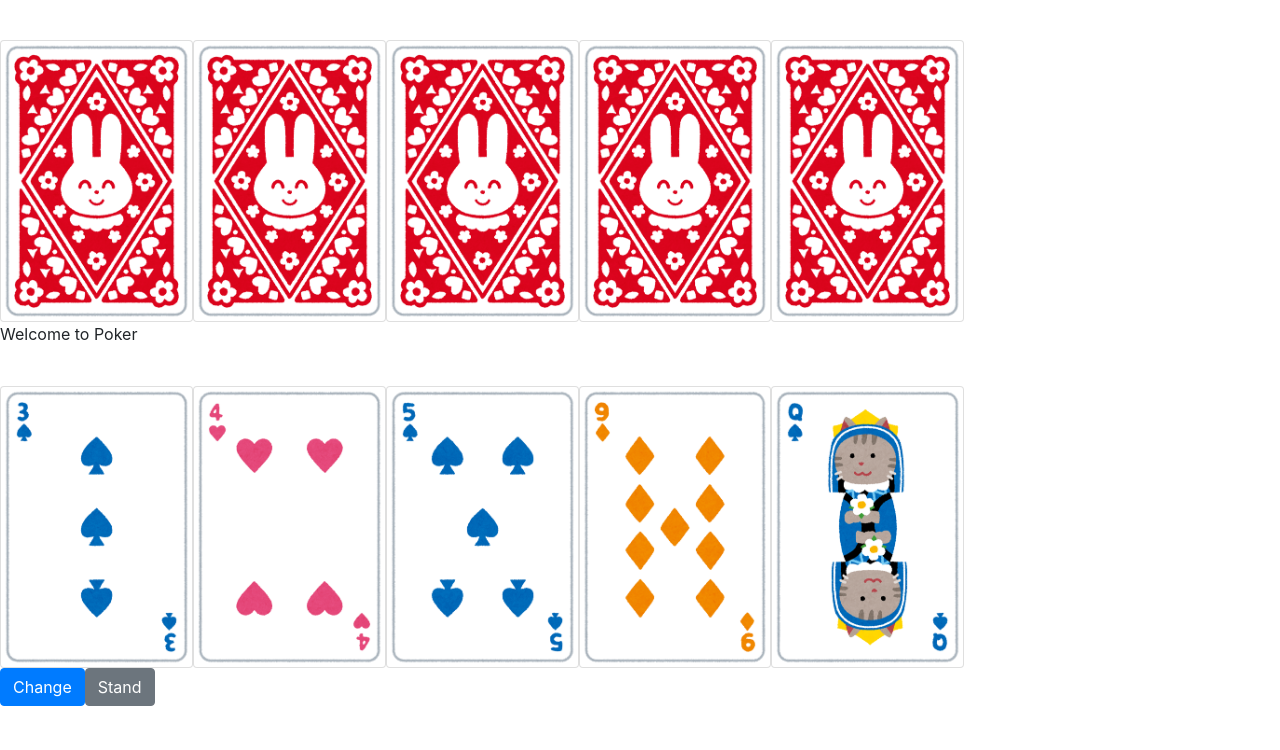
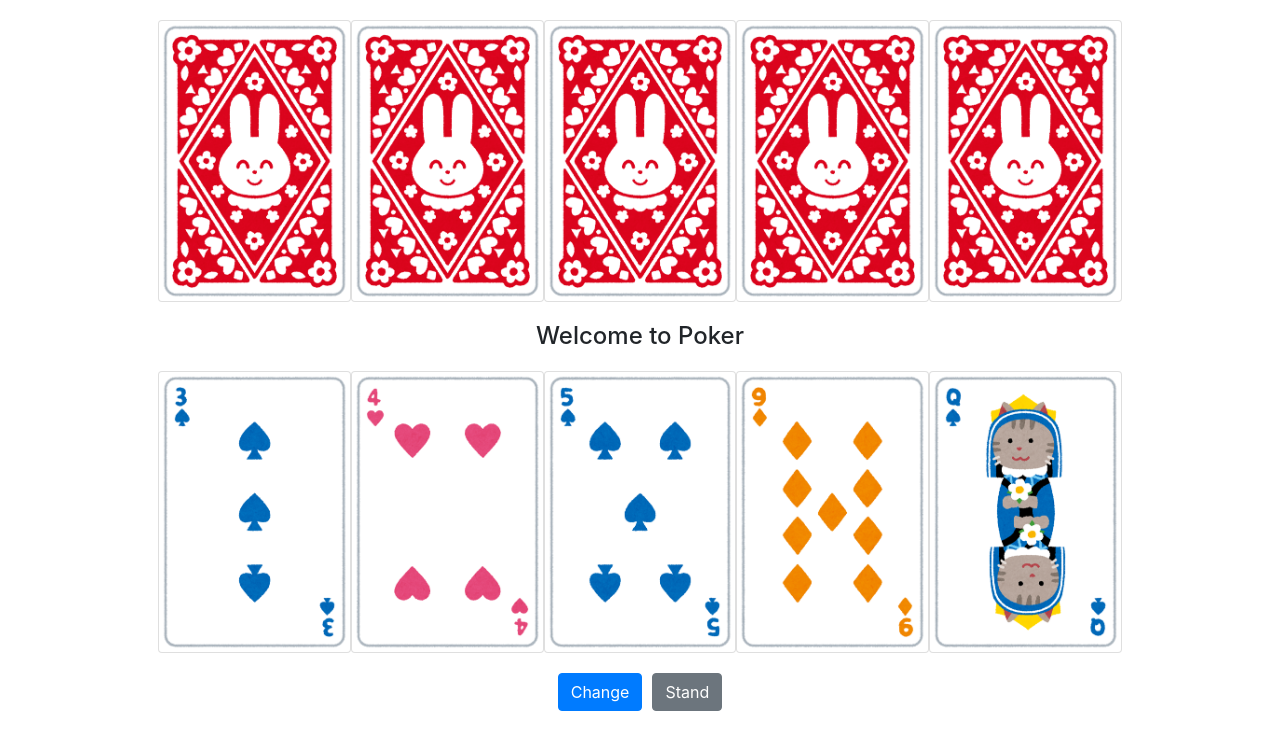
Before and after one commit to expajp/vue-poker, a Vue app: page / in a window 1280 px wide. Shown: the top 750 px of the page. Built offline with nearby package versions, Linux system fonts and the light colour scheme.

Commit message:
organize layouts

```diff
--- a/src/components/Game.vue
+++ b/src/components/Game.vue
@@ -1,22 +1,26 @@
 <template>
-    <div id="game">
+    <div class="container-fluid" id="game">
         <dealer ref="dealer" @result="postexec" />
-        <div class="message">
+        <div class="message h4">
             {{ mainMessage }}
         </div>
         <player @stand="stand" :showButtons="showButtons" />
-        <div class="message result">
+        <div class="message h4 result">
             {{ resultMessage }}
         </div>
     </div>
 </template>
 
 <style>
-.dealer{
-    margin-top: 40px;
+.dealer {
+    margin: 20px auto;
 }
-.player{
-    margin-top: 40px;
+.player {
+    margin: 20px auto;
+}
+.message {
+    display: flex;
+    justify-content: center;
 }
 
 </style>
--- a/src/components/Player.vue
+++ b/src/components/Player.vue
@@ -1,6 +1,6 @@
 <template>
     <div class="player">
-        <div class="flex">
+        <div class="flex cards">
             <card
                 v-for="(card, index) in hand"
                 :key="index"
@@ -12,8 +12,12 @@
             </card>
         </div>
         <div class="flex" v-show="showButtons">
-            <button class="btn btn-primary" @click="change" v-show="!changed">Change</button>
-            <button class="btn btn-secondary" @click="stand">Stand</button>
+            <div class="btn-group" role="group">
+                <button class="btn btn-primary" @click="change" v-show="!changed">Change</button>
+            </div>
+            <div class="btn-group" role="group">
+                <button class="btn btn-secondary" @click="stand">Stand</button>
+            </div>
         </div>
     </div>
 </template>
@@ -21,8 +25,16 @@
 <style>
 .flex {
     display: flex;
+    justify-content: center;
 }
 
+.cards {
+    margin-bottom: 20px;
+}
+
+.btn-group {
+    margin: 0 5px;
+}
 </style>
 
 <script>
```
